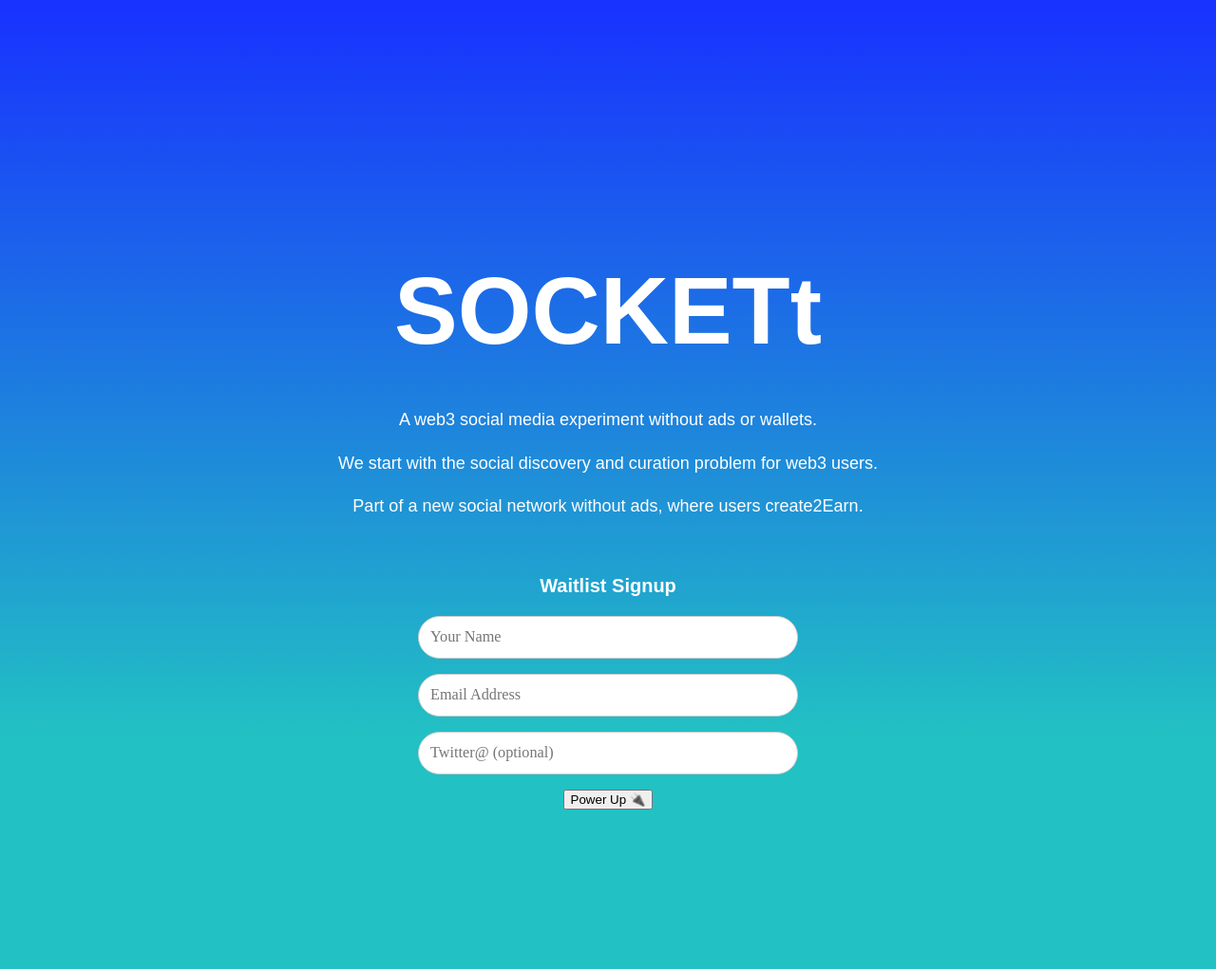
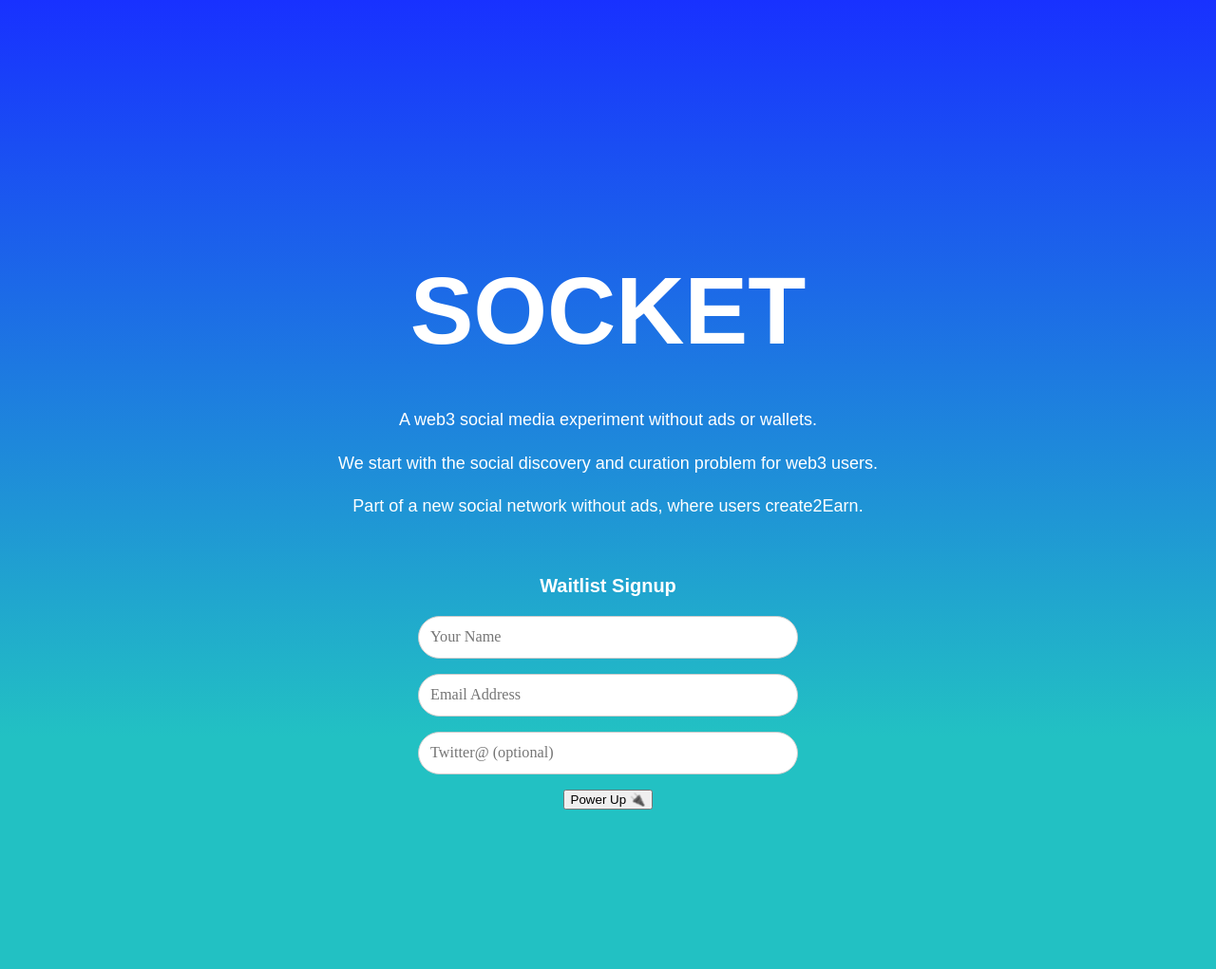
Before and after one commit to evazhang612/sokt-landing, a Jekyll site: the page built from index.md, in a window 1280 px wide. Shown: the whole page at 95% size. Built offline with Jekyll 4.4.1, drawn with Linux system fonts in a browser that asks for light colours; nearby versions of some CDN libraries; library files that are not in the unit come from our copies; comment, search, counter and statistics services are not loaded.

```diff
--- a/_layouts/default_landing.html
+++ b/_layouts/default_landing.html
@@ -48,7 +48,7 @@
         <div id="main" role="main" class="container">
             <div class="center">
 <!--             <img class ="circular" width=152 style="display:block" align="middle" src= {{site.profile}} /></a> -->
-            <h1 class="title">SOCKETt</h1>
+            <h1 class="title">SOCKET</h1>
             {{ content }}
             </div>
           {{% include svg-icons.html %}}
```
